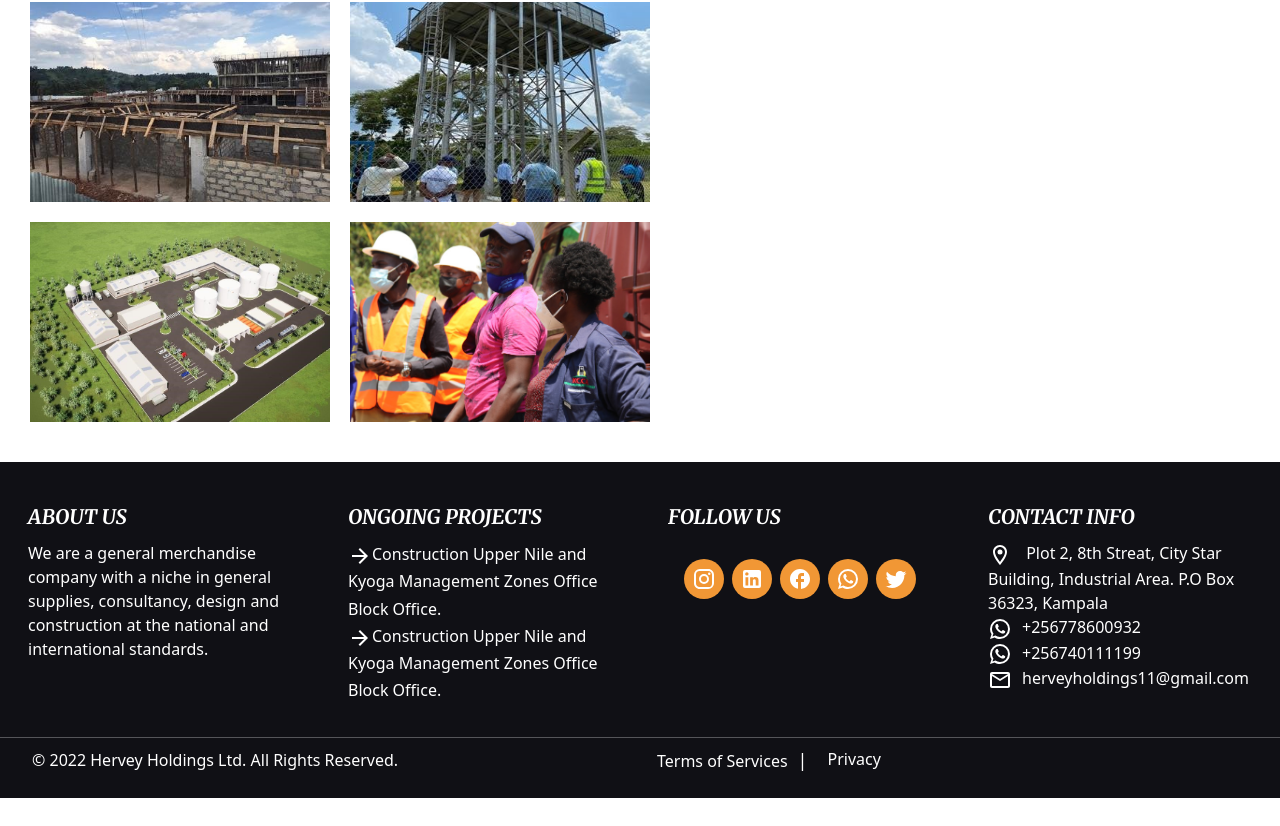
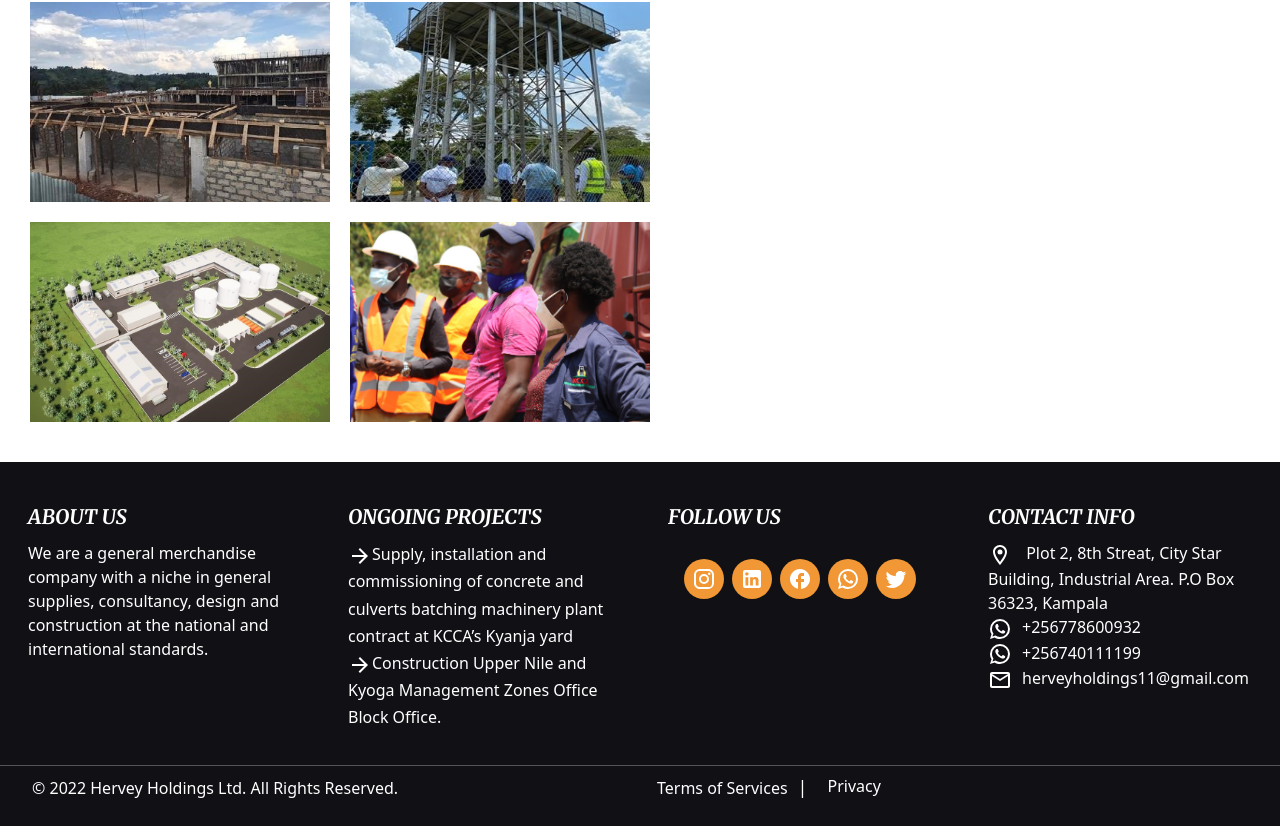
Before and after one commit to KimeraMoses/HerveyHoldings, a React (Create React App) app: page /projects/01 in a window 1280 px wide. Shown: the part 919-1745 px from the top of the page. Before the commit the page ends 1717 px from the top, so only its background shows below. Built offline with nearby package versions, Linux system fonts and the light colour scheme.

Commit message:
New: added dynamic data in the footer ongoing project section

```diff
--- a/src/components/Footer/Footer.js
+++ b/src/components/Footer/Footer.js
@@ -14,6 +14,7 @@ import { Col, Container, Row } from "react-bootstrap";
 import { Link } from "react-router-dom";
 import classes from "./Footer.module.css";
 import SocialMedia from "../Pages/ContactUs/SocialMedia";
+import { ProjectData } from "../../containers/ProjectData/ProjectData";
 export const Fb = createSvgIcon(
   <path d="M22 12c0-5.52-4.48-10-10-10S2 6.48 2 12c0 4.84 3.44 8.87 8 9.8V15H8v-3h2V9.5C10 7.57 11.57 6 13.5 6H16v3h-2c-.55 0-1 .45-1 1v2h3v3h-3v6.95c5.05-.5 9-4.76 9-9.95z" />,
   "Fb"
@@ -51,13 +52,12 @@ const Footer = () => {
             <h5>Ongoing Projects</h5>
 
             <ul className={classes.dav__footer_safaris}>
-              {[...Array(2).keys()].map((index) => {
+              {ProjectData.slice(0,2).map((project) => {
                 return (
-                  <li key={index}>
-                    <Link to={`/`}>
+                  <li key={project.id}>
+                    <Link to={`/projects/${project.id}`}>
                       <MenuIcon />
-                      Construction Upper Nile and Kyoga Management Zones
-                      Office Block Office.
+                      {project.title}
                     </Link>
                   </li>
                 );
--- a/src/components/Pages/Portifolio/Project/Project.js
+++ b/src/components/Pages/Portifolio/Project/Project.js
@@ -9,7 +9,8 @@ const Project = () => {
   const { projectTitle } = useParams();
   useEffect(() => {
     window.scrollTo(0, 0);
-  }, []);
+  }, [projectTitle]);
+
   const data = ProjectData.filter((project) => project.id === projectTitle)[0];
   console.log(data);
 
```
